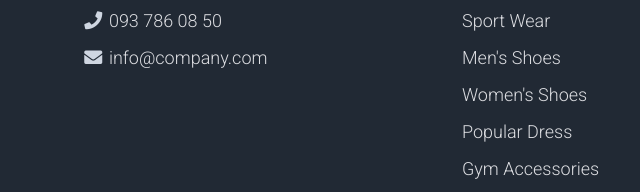
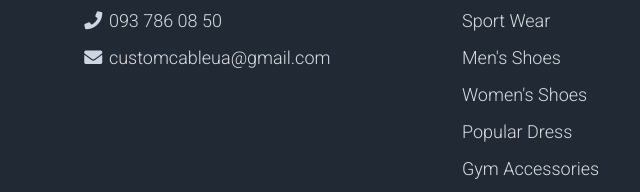
Before and after one commit to Hawk-red/CustomCable, a plain HTML site: page index.html in a window 1280 px wide. Shown: the part 2296-2488 px from the top of the page, 0-640 px from the left. Drawn offline with Linux system fonts and the light colour scheme.

Commit message:
some changes

```diff
--- a/index.html
+++ b/index.html
@@ -527,8 +527,8 @@ https://templatemo.com/tm-559-zay-shop
               </li>
               <li>
                 <i class="fa fa-envelope fa-fw"></i>
-                <a class="text-decoration-none" href="mailto:info@company.com"
-                  >info@company.com</a
+                <a class="text-decoration-none" href="mailto:customcableua@gmail.com"
+                  >customcableua@gmail.com</a
                 >
               </li>
             </ul>
```
Also changed, not shown: 2 other files.
